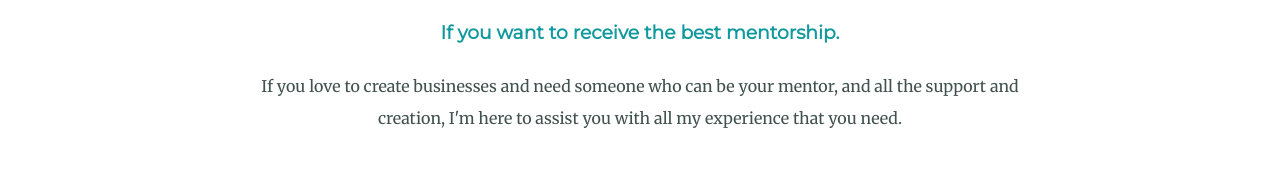
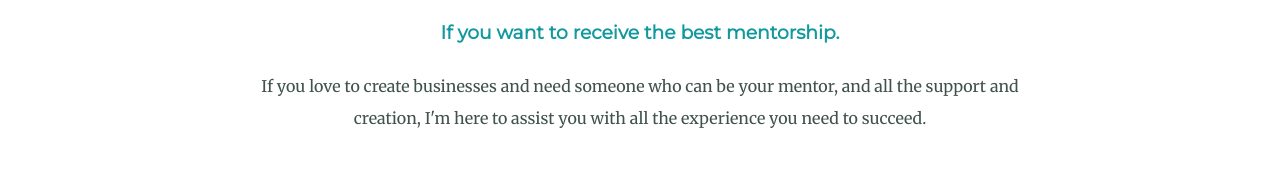
Before and after one commit to edagrdz/CV, a plain HTML site: page index.html in a window 1280 px wide. Shown: the part 2086-2265 px from the top of the page. Drawn offline with Linux system fonts and the light colour scheme.

Commit message:
Update index.html

```diff
--- a/index.html
+++ b/index.html
@@ -41,7 +41,7 @@
       <div class="contact-me">
         <h2>Get In Touch</h2>
         <h3>If you want to receive the best mentorship.</h3>
-        <p class="contact-me-description">If you love to create businesses and need someone who can be your mentor, and all the support and creation, I'm here to assist you with all my experience that you need.</p>
+        <p class="contact-me-description">If you love to create businesses and need someone who can be your mentor, and all the support and creation, I'm here to assist you with all the experience you need to succeed.</p>
         <a class="btn" href="mailto:eduardo_03@hotmail.com">CONTACT ME</a>
       </div>
     </div>
```
